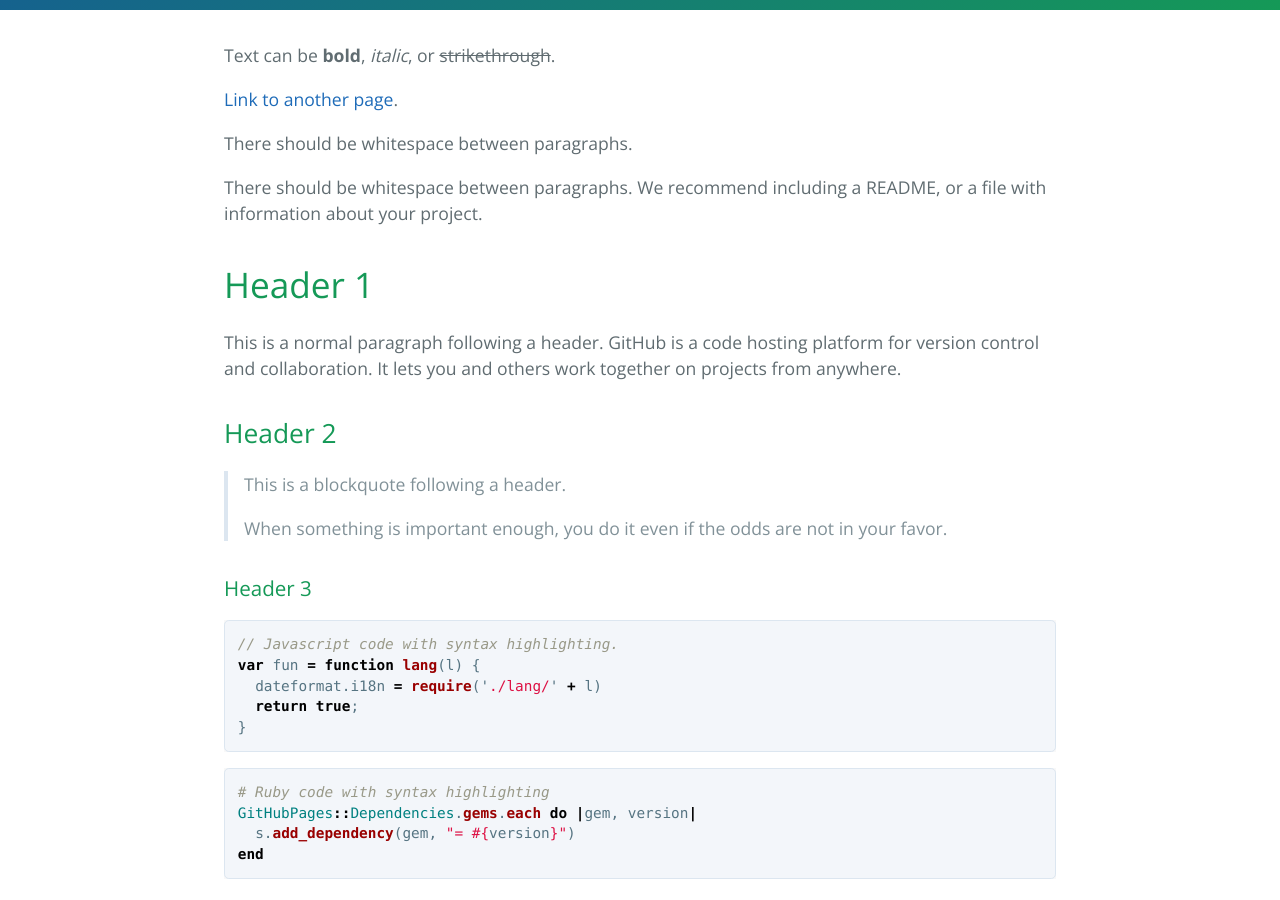
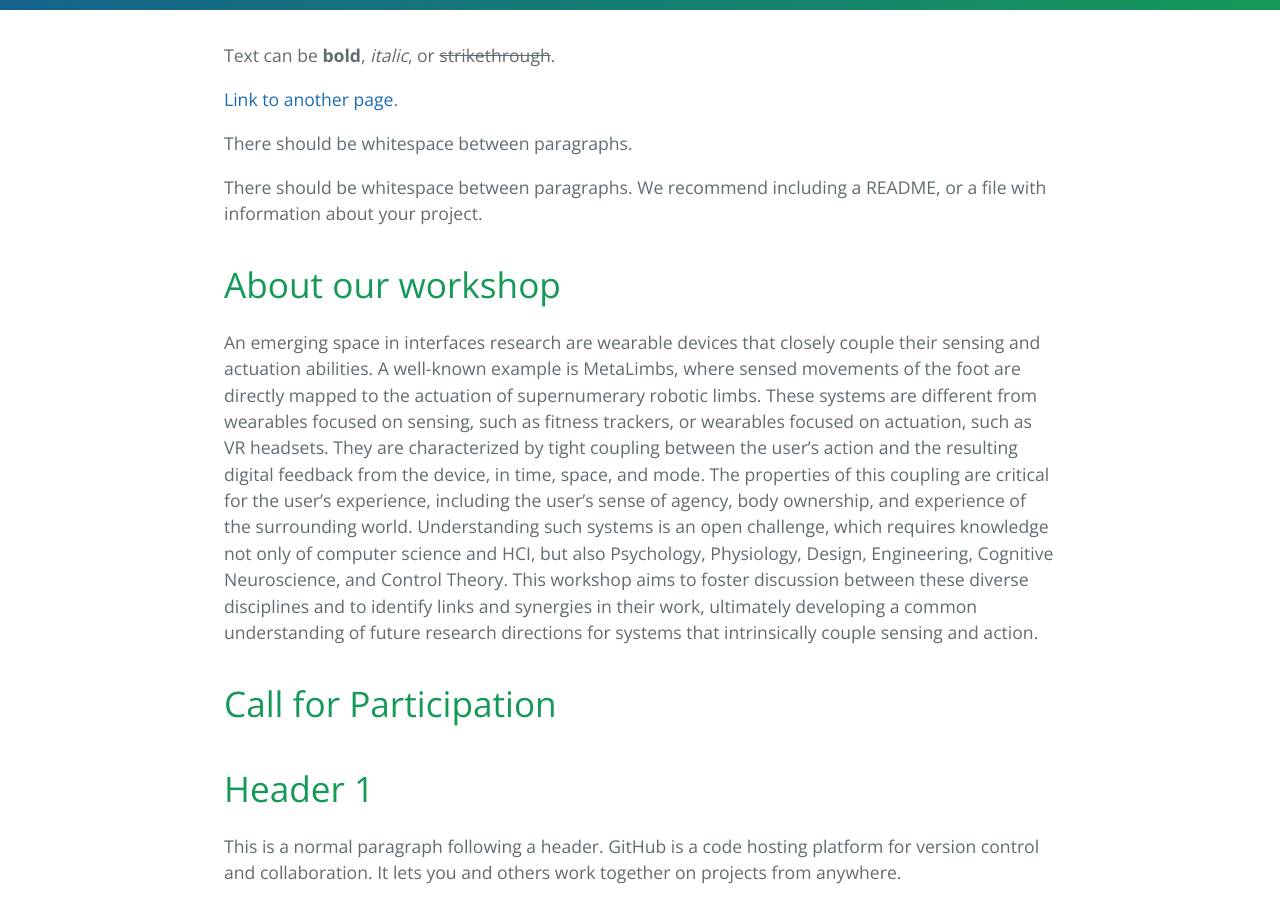
Before and after one commit to sensorimotordevices/sensorimotordevices.github.io, a Jekyll site: the page built from index.md, in a window 1280 px wide and 900 px high, scrolled down 451 px. Built offline with Jekyll 4.4.1, drawn with Linux system fonts in a browser that asks for light colours.

Commit message:
add info

```diff
--- a/index.md
+++ b/index.md
@@ -9,6 +9,12 @@ Text can be **bold**, _italic_, or ~~strikethrough~~.
 There should be whitespace between paragraphs.
 
 There should be whitespace between paragraphs. We recommend including a README, or a file with information about your project.
+
+# About our workshop
+
+An emerging space in interfaces research are wearable devices that closely couple their sensing and actuation abilities. A well-known example is MetaLimbs, where sensed movements of the foot are directly mapped to the actuation of supernumerary robotic limbs. These systems are different from wearables focused on sensing, such as fitness trackers, or wearables focused on actuation, such as VR headsets. They are characterized by tight coupling between the user's action and the resulting digital feedback from the device, in time, space, and mode. The properties of this coupling are critical for the user's experience, including the user's sense of agency, body ownership, and experience of the surrounding world. Understanding such systems is an open challenge, which requires knowledge not only of computer science and HCI, but also Psychology, Physiology, Design, Engineering, Cognitive Neuroscience, and Control Theory. This workshop aims to foster discussion between these diverse disciplines and to identify links and synergies in their work, ultimately developing a common understanding of future research directions for systems that intrinsically couple sensing and action.
+
+# Call for Participation
 
 # Header 1
 
```
